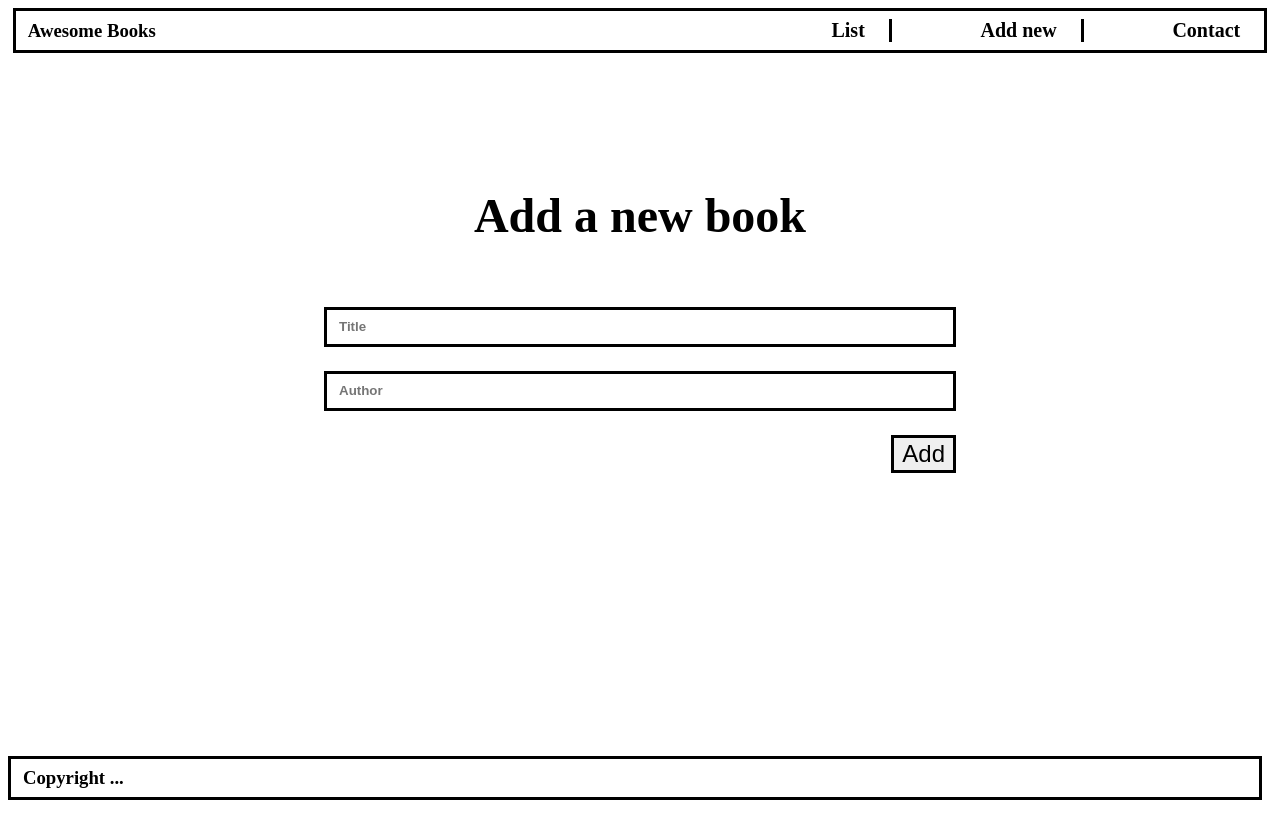
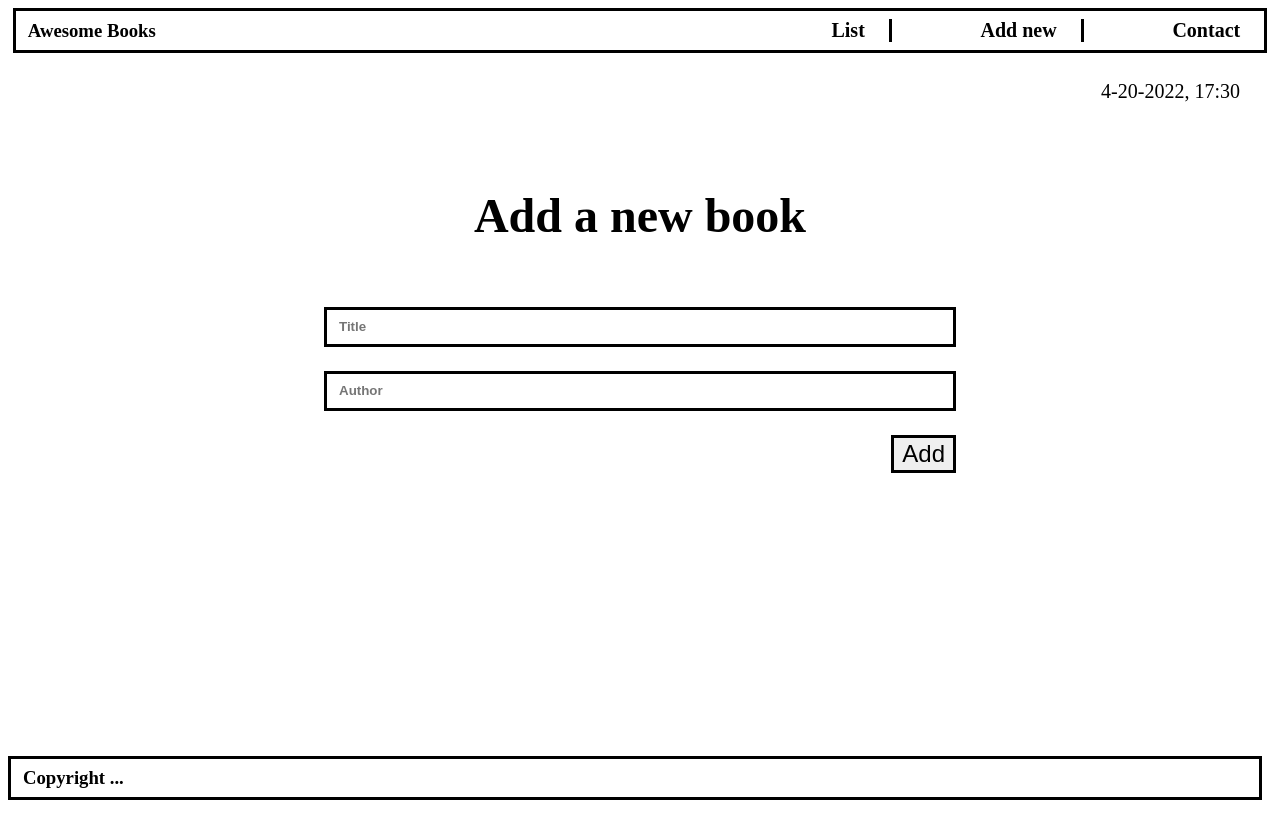
Before and after one commit to AxelSoler/Awesome-books-Arturo-hermida-Axel-Soler, a website with bundled scripts: page index.html in a window 1280 px wide. Built offline with nearby package versions, Linux system fonts and the light colour scheme.

Commit message:
Add date

```diff
--- a/index.html
+++ b/index.html
@@ -19,6 +19,7 @@
         </ul>
       </div>
     </nav>
+    <div id="date"></div>
   </div>
   <div class="container">
     <div class="awesome" id="awesome">
--- a/main.js
+++ b/main.js
@@ -70,3 +70,15 @@ contactBtn.addEventListener('click', () => {
     divForm.classList.remove('active');
     awesome.classList.remove('active');
 });
+
+let today = new Date();
+
+let date = (today.getMonth()+1)+'-'+today.getDate() + '-' + today.getFullYear();
+
+let hours = today.getHours() + ":" + today.getMinutes();
+
+let dateTime = date+', '+hours;
+
+const time = document.getElementById('date');
+
+time.innerHTML = dateTime;
--- a/style.css
+++ b/style.css
@@ -4,6 +4,13 @@
 
 body {
   height: 100vh;
+}
+
+.topBar #date {
+  position: fixed;
+  top: 80px;
+  right: 40px;
+  font-size: 20px;
 }
 
 .container {
```
